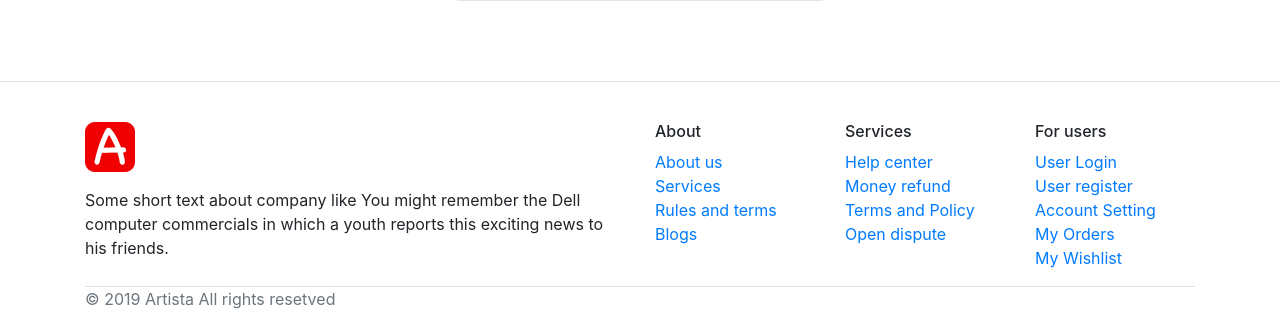
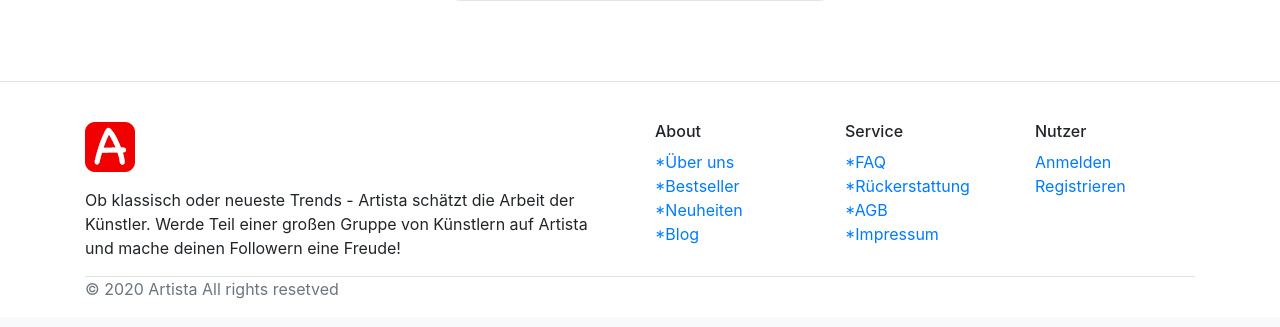
Before and after one commit to jannikr/Artista, a Django app: template Profile/templates/signup.html in a window 1280 px wide. Shown: the part 795-1122 px from the top of the page. After the commit the page ends 1094 px from the top, so only its background shows below. Run offline with Django 3.2, Linux system fonts and the light colour scheme; the template is opened without the code that fills it, so the values that code supplies are empty; parts of the project's set-up code (start-up, migrations or seed data) failed here and were passed over; some libraries are stand-ins or nearby versions.

Commit message:
Added some user and guest features to the footer. Konto, Bild hochladen, Ausloggen, Anmelden and Registrieren now link to their corresponding sites. Links that do not work are marked with a star (*)

```diff
--- a/Shop/templates/Shop/utils/footer.html
+++ b/Shop/templates/Shop/utils/footer.html
@@ -6,42 +6,47 @@
                 <aside class="col-md-6">
                     <article class="mr-3">
                         <img src="http://127.0.0.1:8000/static/images/Artista_Logo.png" class="logo-footer">
-						<p class="mt-3">Some short text about company like You might remember the Dell computer commercials in which a youth reports this exciting news to his friends.</p>
+                        <p class="mt-3">Ob klassisch oder neueste Trends - Artista schätzt die Arbeit der Künstler. Werde Teil einer großen Gruppe von Künstlern auf Artista und mache deinen Followern eine Freude!</p>
                     </article>
                 </aside>
                 <aside class="col-sm-3 col-md-2">
                     <h6 class="title">About</h6>
                     <ul class="list-unstyled">
-						<li> <a href="#">About us</a></li>
-						<li> <a href="#">Services</a></li>
-						<li> <a href="#">Rules and terms</a></li>
-						<li> <a href="#">Blogs</a></li>
+                        <li> <a href="#">*Über uns</a></li>
+                        <li> <a href="#">*Bestseller</a></li>
+                        <li> <a href="#">*Neuheiten</a></li>
+                        <li> <a href="#">*Blog</a></li>
                     </ul>
                 </aside>
                 <aside class="col-sm-3 col-md-2">
-					<h6 class="title">Services</h6>
+                    <h6 class="title">Service</h6>
                     <ul class="list-unstyled">
-						<li> <a href="#">Help center</a></li>
-						<li> <a href="#">Money refund</a></li>
-						<li> <a href="#">Terms and Policy</a></li>
-						<li> <a href="#">Open dispute</a></li>
+                        <li> <a href="#">*FAQ</a></li>
+                        <li> <a href="#">*Rückerstattung</a></li>
+                        <li> <a href="#">*AGB</a></li>
+                        <li> <a href="#">*Impressum</a></li>
                     </ul>
                 </aside>
                 <aside class="col-sm-3  col-md-2">
-					<h6 class="title">For users</h6>
+                    <h6 class="title">Nutzer</h6>
                     <ul class="list-unstyled">
-						<li> <a href="#"> User Login </a></li>
-						<li> <a href="#"> User register </a></li>
-						<li> <a href="#"> Account Setting </a></li>
-						<li> <a href="#"> My Orders </a></li>
-						<li> <a href="#"> My Wishlist </a></li>
+                        {% if user.is_authenticated or shopuser.is_authenticated %}
+                            <li> <a href="{% url 'user' %}">Konto</a></li>
+                            <li> <a href="{% url 'upload' %}">Bild hochladen</a></li>
+                            <li> <a href="#">*Meine Bestellungen</a></li>
+                            <li> <a href="#">*Meine Produkte</a></li>
+                            <li> <a href="{% url 'logout' %}">Ausloggen</a></li>
+                        {% else %}
+                            <li> <a href="{% url 'login' %}">Anmelden</a></li>
+                            <li> <a href="{% url 'signup' %}">Registrieren</a></li>
+                        {% endif %}
                     </ul>
                 </aside>
             </div> <!-- row.// -->
         </section>	<!-- footer-top.// -->
 
         <section class="footer-copyright border-top">
-				<p class="float-left text-muted"> © 2019 Artista  All rights resetved </p>
+            <p class="float-left text-muted"> © 2020 Artista  All rights resetved </p>
         </section>
     </div><!-- //container -->
 </footer>
```
Lines whose indentation alone changed are shown as unchanged.
